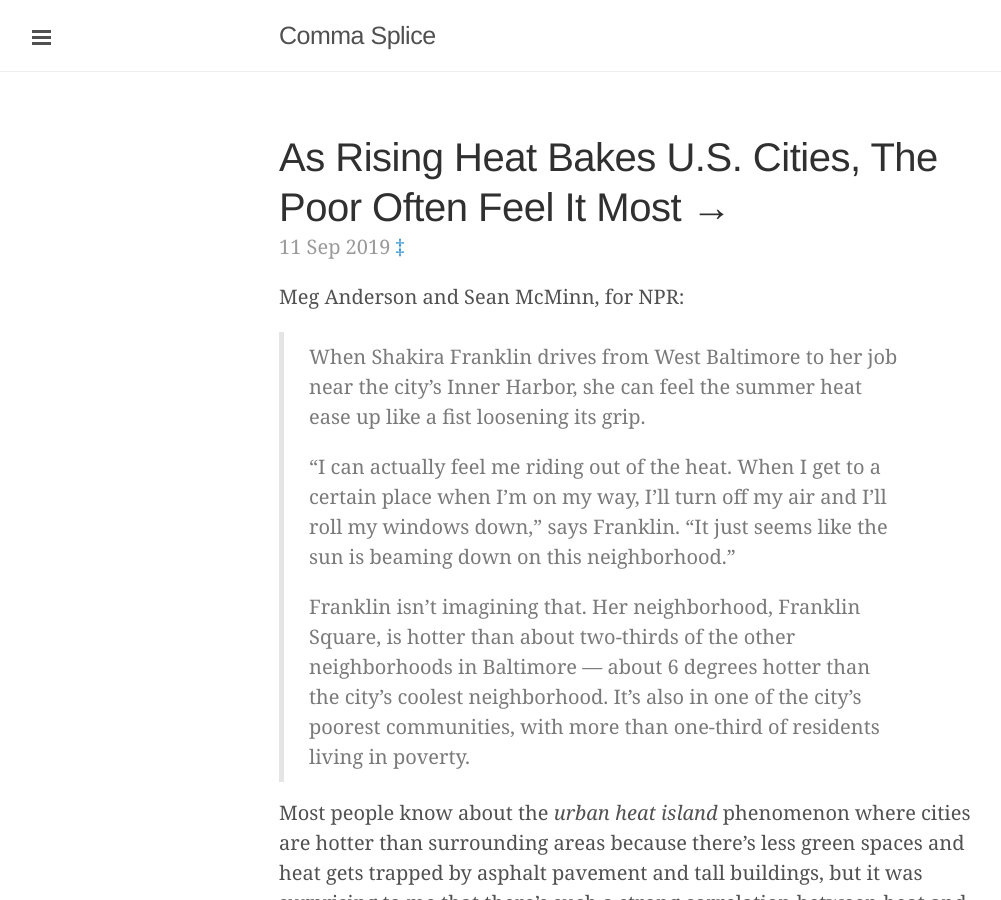
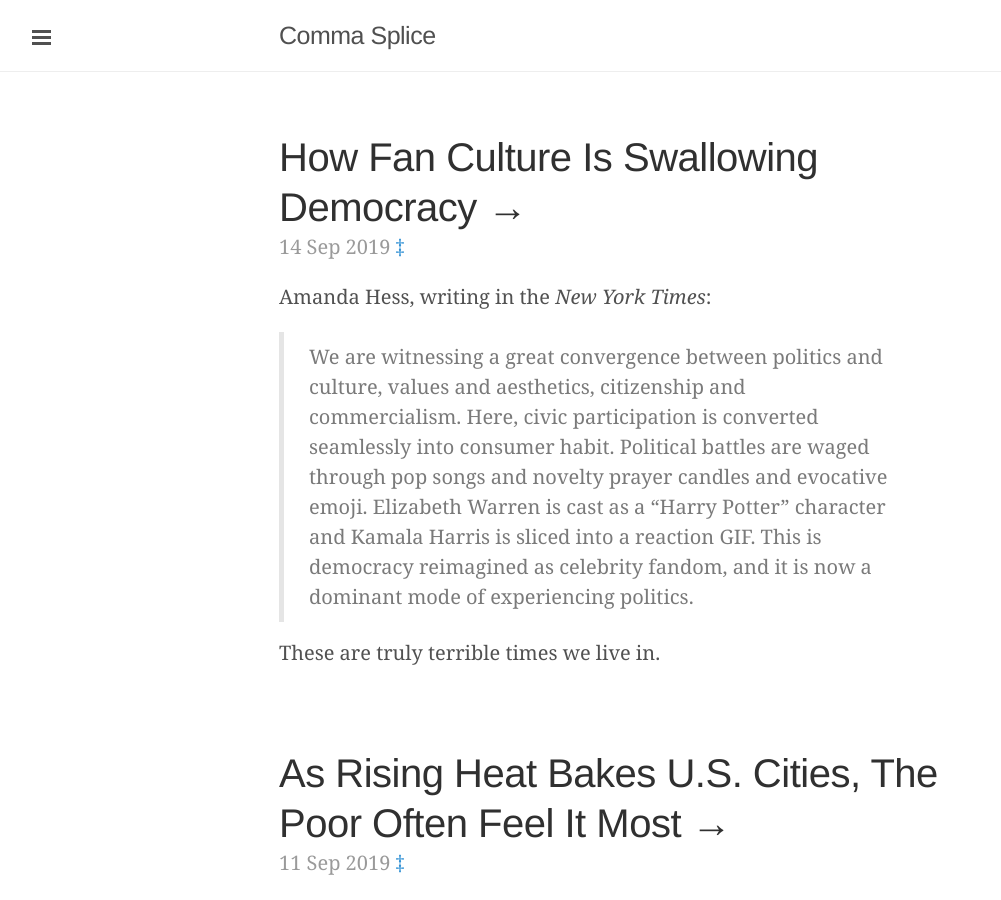
Before and after one commit to davidixon/davidixon.github.io, a Jekyll site: the page built from index.html, in a window 1280 px wide and 900 px high. Shown: the whole window, without its empty margins (1-1002 px from the left). Built offline with Jekyll 4.4.1, drawn with Linux system fonts in a browser that asks for light colours; the list of posts is cut into pages by our own code.

Commit message:
New link post; edits

```diff
--- /dev/null
+++ b/_posts/2019-09-14-fan-culture.md
@@ -0,0 +1,12 @@
+---
+layout: post
+title: "How Fan Culture Is Swallowing Democracy"
+date: 2019-09-14 17:55
+link: https://www.nytimes.com/interactive/2019/09/11/arts/how-fan-culture-is-swallowing-democracy.html
+---
+
+Amanda Hess, writing in the *New York Times*:
+
+> We are witnessing a great convergence between politics and culture, values and aesthetics, citizenship and commercialism. Here, civic participation is converted seamlessly into consumer habit. Political battles are waged through pop songs and novelty prayer candles and evocative emoji. Elizabeth Warren is cast as a “Harry Potter” character and Kamala Harris is sliced into a reaction GIF. This is democracy reimagined as celebrity fandom, and it is now a dominant mode of experiencing politics.
+
+These are truly terrible times we live in.
```
Also changed, not shown: books.md (+1 -3 lines).
